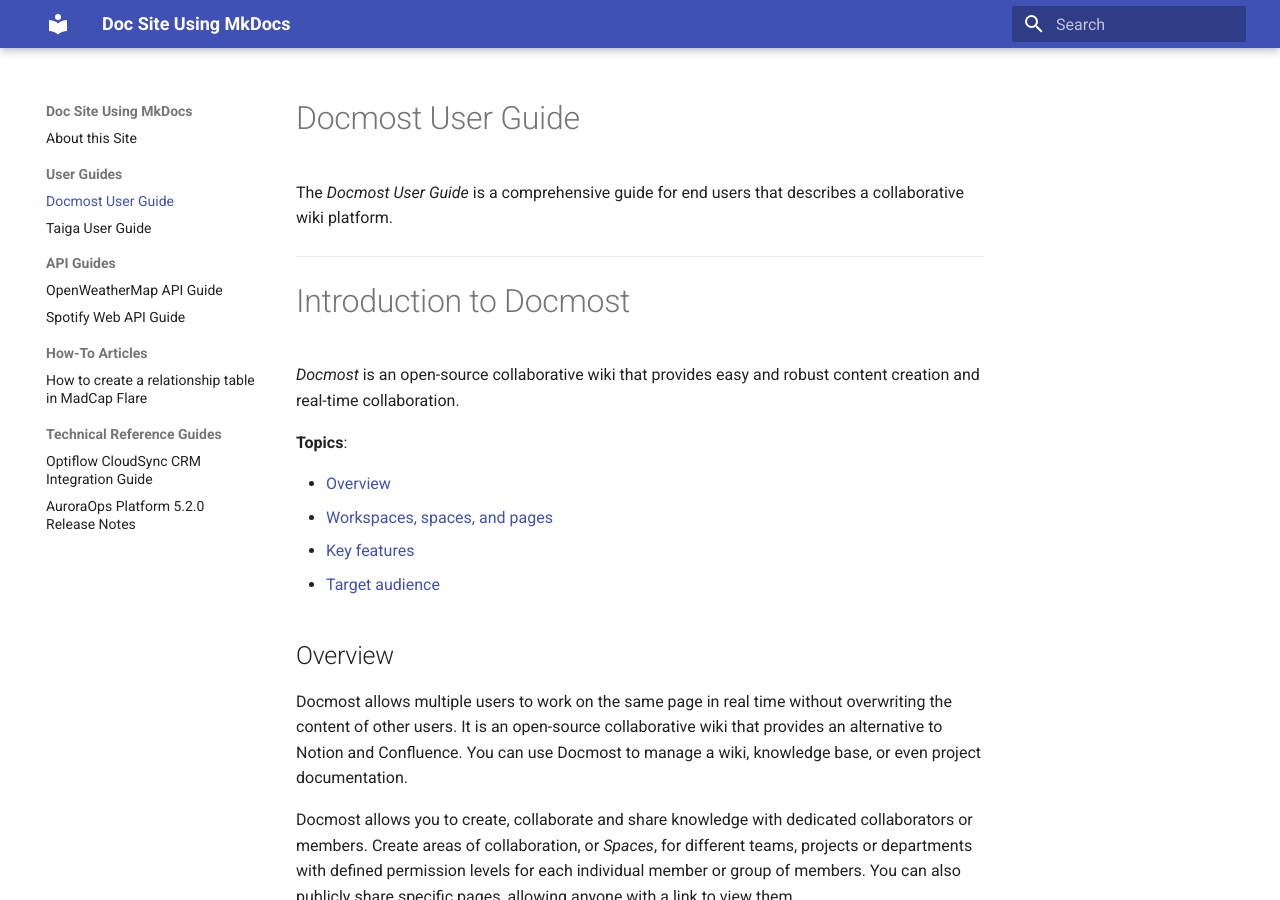
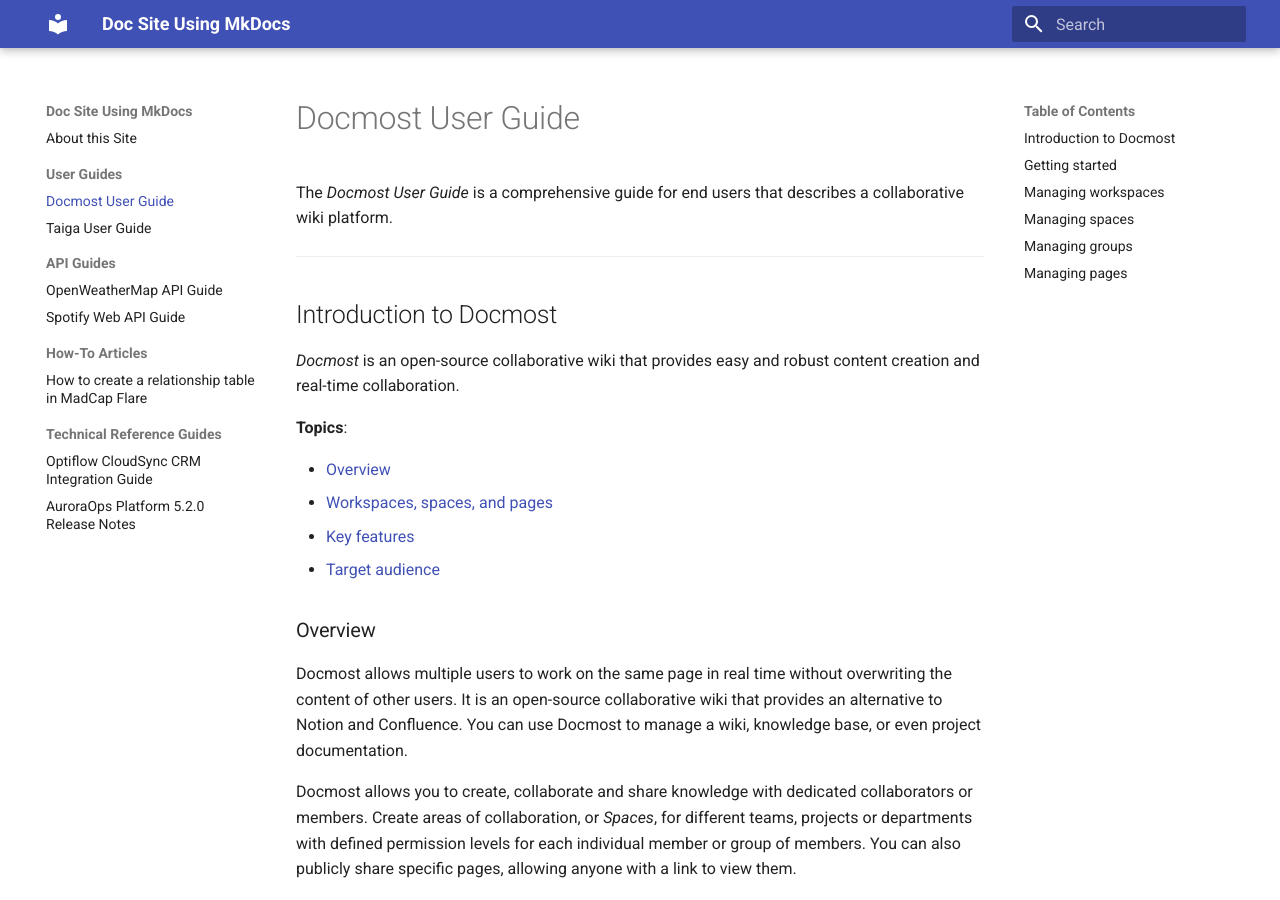
Before and after one commit to LizMarlowe-byte/docs-as-code-portfolio-mkdocs, an MkDocs documentation site: the page built from docs/user-guides/Docmost-User-Guide.md, in a window 1280 px wide and 900 px high. Built offline with MkDocs 1.6.1 and Material for MkDocs 9.7.7, drawn with Linux system fonts in a browser that asks for light colours.

Commit message:
Fixed heading levels for the Docmost User Guide

```diff
--- a/docs/user-guides/Docmost-User-Guide.md
+++ b/docs/user-guides/Docmost-User-Guide.md
@@ -3,7 +3,7 @@
 
 ---
 
-# Introduction to Docmost { data-toc-label="Introduction to Docmost" }
+## Introduction to Docmost { data-toc-label="Introduction to Docmost" }
 
 _Docmost_ is an open-source collaborative wiki that provides easy and robust content creation and real-time collaboration.
 
@@ -14,7 +14,7 @@
 * [Key features](#key-features)
 * [Target audience](#target-audience)
 
-## Overview
+### Overview
 
 Docmost allows multiple users to work on the same page in real time without overwriting the content of other users. It is an open-source collaborative wiki that provides an alternative to Notion and Confluence. You can use Docmost to manage a wiki, knowledge base, or even project documentation.
 
@@ -31,7 +31,7 @@
 ---
 
 
-## Workspaces, spaces, and pages
+### Workspaces, spaces, and pages
 
 In Docmost, a **_workspace_** is the top-level entity for organizing your documentation and collaboration efforts. It includes all your content, user roles, and permissions.
 
@@ -61,7 +61,7 @@
 
 ---
 
-## Key features
+### Key features
 
 - **Collaborative real-time, rich text editor**: Work together with other users on the same pages in real time using a rich text editor.
 - **Highly organized collaboration areas**: Create _spaces_ to organize your content by team, projects, or departments for easy and targeted collaboration.
@@ -70,11 +70,11 @@
 - **Optimized search functionality**: Find the information you need quickly and easily with powerful search capabilities.
 - **File import and export integration**: Import and export pages in Markdown and HTML formats.
 
-## Target audience
+### Target audience
 
 This guide is intended for users who want to create and share content in a wiki format and collaborate with other users.
 
-# Getting started { data-toc-label="Getting started" }
+## Getting started { data-toc-label="Getting started" }
 
 Set up your account for the cloud-hosted version of Docmost. Then, set up your profile and preferences.
 
@@ -83,7 +83,7 @@
 * [Set up your account](#set-up-your-account)
 * [Set your profile settings and preferences](#set-your-profile-settings-and-preferences)
 
-## Set up your account
+### Set up your account
 
 Set up your account for Docmost, which provides you with web-based, thin client access through your browser.
 
@@ -113,7 +113,7 @@
 
 ---
 
-## Set your profile settings and preferences
+### Set your profile settings and preferences
 
 After setting up your Docmost account, define your profile settings and preferences.
 
@@ -166,7 +166,7 @@
 |Default page edit mode|Select one of the following: <ul><li>**Edit**: Opens every page in **Edit** mode by default.</li><li>**Read**: Opens every page in **Read** mode by default. To make any edits on a page, change the mode to **Edit**.</li></ul>
 
 
-# Managing workspaces { data-toc-label="Managing workspaces" }
+## Managing workspaces { data-toc-label="Managing workspaces" }
 
 Create and customize your _**workspace**_, which is the top-level entity for organizing your content, user roles, and permissions.  After creating your workspace, invite others to collaborate within it.
 
@@ -178,7 +178,7 @@
 * [Revoke invitation to a member](#revoke-invitation-to-a-member)
 * [Delete a member from a workspace](#delete-a-member-from-a-workspace)
 
-## Define workspace settings
+### Define workspace settings
 
 Customize the default workspace according to your needs. You can change the icon, name, and hostname for your workspace.
 
@@ -216,7 +216,7 @@
 
 ---
 
-## Invite members to a workspace
+### Invite members to a workspace
 
 Invite people to collaborate in your workspace. Assign the invited members to either an **Admin** or **Member** role. In addition, assign the members to groups to which you want them to have access in your workspace.
 
@@ -286,7 +286,7 @@
 |Role           |Role of the member, which can be one of the following:<ul><li>**Owner**: Can perform all operations related to the workspace, including inviting and deleting members, editing workspace settings, managing spaces and users within the workspace, assigning roles to all members, and deleting the workspace.</li><li>**Admin**: Can invite and delete members, edit workspace settings, manage spaces and users within the workspace, and assign roles to all members. The Admin role _cannot_ delete the workspace.</li><li>**Member**: Has access to assigned spaces and can contribute content based on specific permissions.</li></ul>
 |...            |Deletes the member.
 
-## Resend invitation to a member
+### Resend invitation to a member
 
 After sending an invitation to a member, you can resend the invitation. This is helpful if you have not received a response from the member.
 
@@ -307,7 +307,7 @@
    The system resends the invitation to the selected member.
 
 
-## Revoke invitation to a member
+### Revoke invitation to a member
 
 After sending an invitation to a member, you can revoke the invitation. This is helpful if you accidentally send an invitation to the wrong person.
 
@@ -330,7 +330,7 @@
    The system revokes the invitation to the selected member, and removes the invited member from the **Pending** tab.
 
 
-## Delete a member from a workspace
+### Delete a member from a workspace
 
 You can delete a member from a workspace.
 
@@ -353,7 +353,7 @@
    The system deletes the member from the workspace. They no longer appear under the **Members** tab.
 
 
-# Managing spaces { data-toc-label="Managing spaces" }
+## Managing spaces { data-toc-label="Managing spaces" }
 
 Create **_spaces_**, which are dedicated, organized areas within your workspace that group together documents, permissions, and collaborators by project, team, or purpose. You can add members to spaces and manage their permissions. You can also export spaces for backup, migration, or offline use.
 
@@ -366,7 +366,7 @@
 * [Export a space](#export-a-space)
 * [Delete a space](#delete-a-space)
 
-## Create a space
+### Create a space
 
 Within your workspace, create a new space to group together documents, permissions, and collaborators by project, team, or purpose.
 
@@ -402,7 +402,7 @@
 
 ---
 
-## Edit space settings
+### Edit space settings
 
 After creating a space, you can edit a space's settings.
 
@@ -437,7 +437,7 @@
    The system updates the settings.
 
 
-## Add members to a space
+### Add members to a space
 
 Add individual members to a space for collaboration. Set specific permission levels for each member.
 
@@ -482,7 +482,7 @@
 > 💡 **Tip:** If you want to assign different roles to different members, complete these steps for members for whom you want to assign the _same_ role. Then, repeat these steps for members for whom you want to assign a _different_ role.
 
 
-## Remove a member from a space
+### Remove a member from a space
 
 You can remove a member from a space.
 
@@ -515,7 +515,7 @@
    The system removes the member from the space. They no longer appear under the **Members** tab.
 
 
-## Export a space
+### Export a space
 
 You can export a space in both Markdown and HTML formats for backup, migration, or offline use. Exporting a space allows you to have external access to all content within a space, including all pages and attachments.
 
@@ -562,7 +562,7 @@
 
    Your exported file has been saved successfully.
 
-## Delete a space
+### Delete a space
 
 If you no longer need a space, you can delete it. For example, you created a space for a small group of members and they have merged into a bigger group that belongs to a different space.
 
@@ -596,7 +596,7 @@
 
    The system deletes the space, including all of its pages, comments, attachments, and permissions.
 
-# Managing Groups { data-toc-label="Managing groups" }
+## Managing Groups { data-toc-label="Managing groups" }
 
 Create **_groups_**, which allow you to manage user permissions for multiple users simultaneously. Instead of assigning roles and privileges to individual users, assign them to a group, simplifying access control across your workspace.
 
@@ -614,7 +614,7 @@
 * [Remove a member from a group](#remove-a-member-from-a-group)
 * [Delete a group](#delete-a-group)
 
-## Create a group
+### Create a group
 
 Create a group to manage user permissions for multiple users simultaneously.
 
@@ -650,7 +650,7 @@
 
 ---
 
-## Edit group settings
+### Edit group settings
 
 After creating a group, you can edit the group's name and description. This is helpful if the name or purpose of the group changed after you created it.
 
@@ -680,7 +680,7 @@
 
 The system saves your updates.
 
-## Grant group access to a space
+### Grant group access to a space
 
 Instead of adding _individual_ members to a space, you can add _groups_. Assign a specific set of permissions to the entire group. Groups make it easy to grant multiple users access at the same time. In addition, creating groups ensures members have the correct permissions for working in the space.
 
@@ -720,7 +720,7 @@
 >[!NOTE]
 > If a user has been added as an individual member _and_ as a group member to the _same_ space with _different_ permission levels, the highest permission level applies. For example,  Alex Smith has been added as a member to the space, **Research & Development**, with **Can View** permissions. Alex has also been added to the group, **Core Engineering Team**, which has **Can Edit** permissions to this space. Therefore, Alex has edit privileges for this space.
 
-## Add a member to a group
+### Add a member to a group
 
 After creating a group, you can easily add a member to the group.
 
@@ -746,7 +746,7 @@
 
 The system adds the member to the group.
 
-## Remove a member from a group
+### Remove a member from a group
 
 If needed, you can easily remove a member from the group.
 
@@ -772,7 +772,7 @@
 
    The system removes the member from the group.
 
-## Delete a group
+### Delete a group
 
 If needed, you can delete a group.
 
@@ -799,7 +799,7 @@
 
 
 
-# Managing pages { data-toc-label="Managing pages" }
+## Managing pages { data-toc-label="Managing pages" }
 
 Within a space, create and manage individual documents, or **_pages_**, which contain the content itself. Each page contains specific content for the space, such as a department's budget, project roadmap, or annual goals.
 
@@ -812,7 +812,7 @@
 * [Import a page](#import-a-page)
 * [Export a page](#export-a-page)
 
-## Create a page
+### Create a page
 
 Create a page, which contains content within a space. For example, for the _Human Resources_ space, create a page that describes the department's annual goals.
 
@@ -864,7 +864,7 @@
 |6     |Displays **Open** and **Resolved** comments on the page.
 |7     |Allows you to **Edit**, **Resolve**, and **Delete** comments on the page.
 
-## Move a page to a different space
+### Move a page to a different space
 
 You can easily move a page to a different space. This is helpful if the content on the page is more suitable for a different space.
 
@@ -892,7 +892,7 @@
 
    The system moves the page to the selected space.
 
-## Copy a page to a different space
+### Copy a page to a different space
 
 You can easily copy a page to a different space. This allows you to include the same content in multiple spaces, if needed.
 
@@ -920,7 +920,7 @@
 
    The system copies the page to the selected space.
 
-## Duplicate a page to the same space
+### Duplicate a page to the same space
 
 You can duplicate a page to the same space. This is helpful if you want to create a page that is similar to an existing page with modifications. Duplicate the page, and then modify the duplicated page as needed.
 
@@ -946,7 +946,7 @@
 
 ---
 
-## Import a page
+### Import a page
 
 You can import pages to a specific space in HTML and Markdown formats. You can also import pages from Notion and Confluence. This allows you to add pages sourced from external content in your space, and share the content with all space members.
 
@@ -982,7 +982,7 @@
 
    The system imports the file into the selected space.
 
-## Export a page
+### Export a page
 
 You can export a page in either Markdown or HTML format for external use. You can select whether to include all subpages and attachments in the exported file.
 
```
